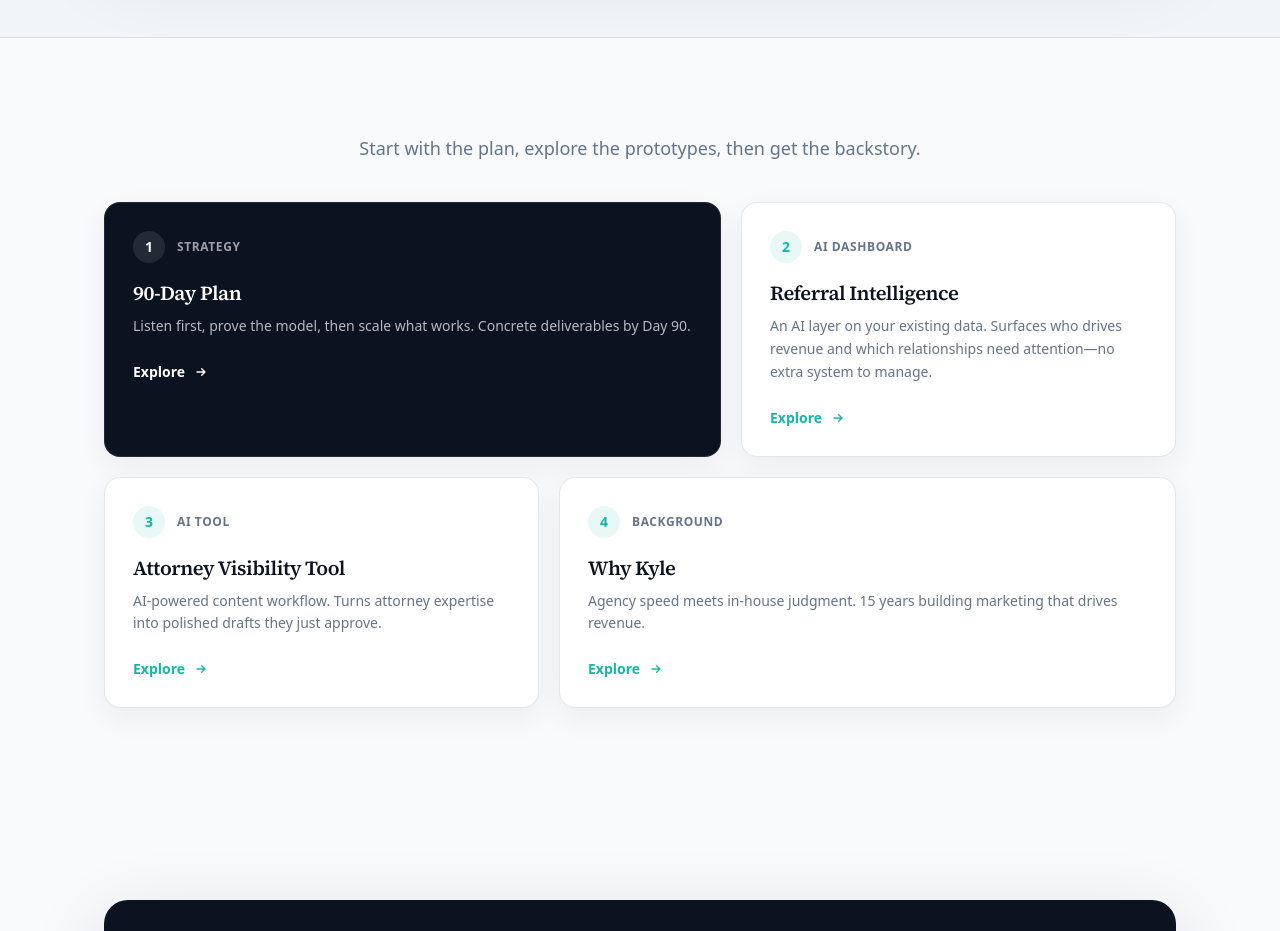
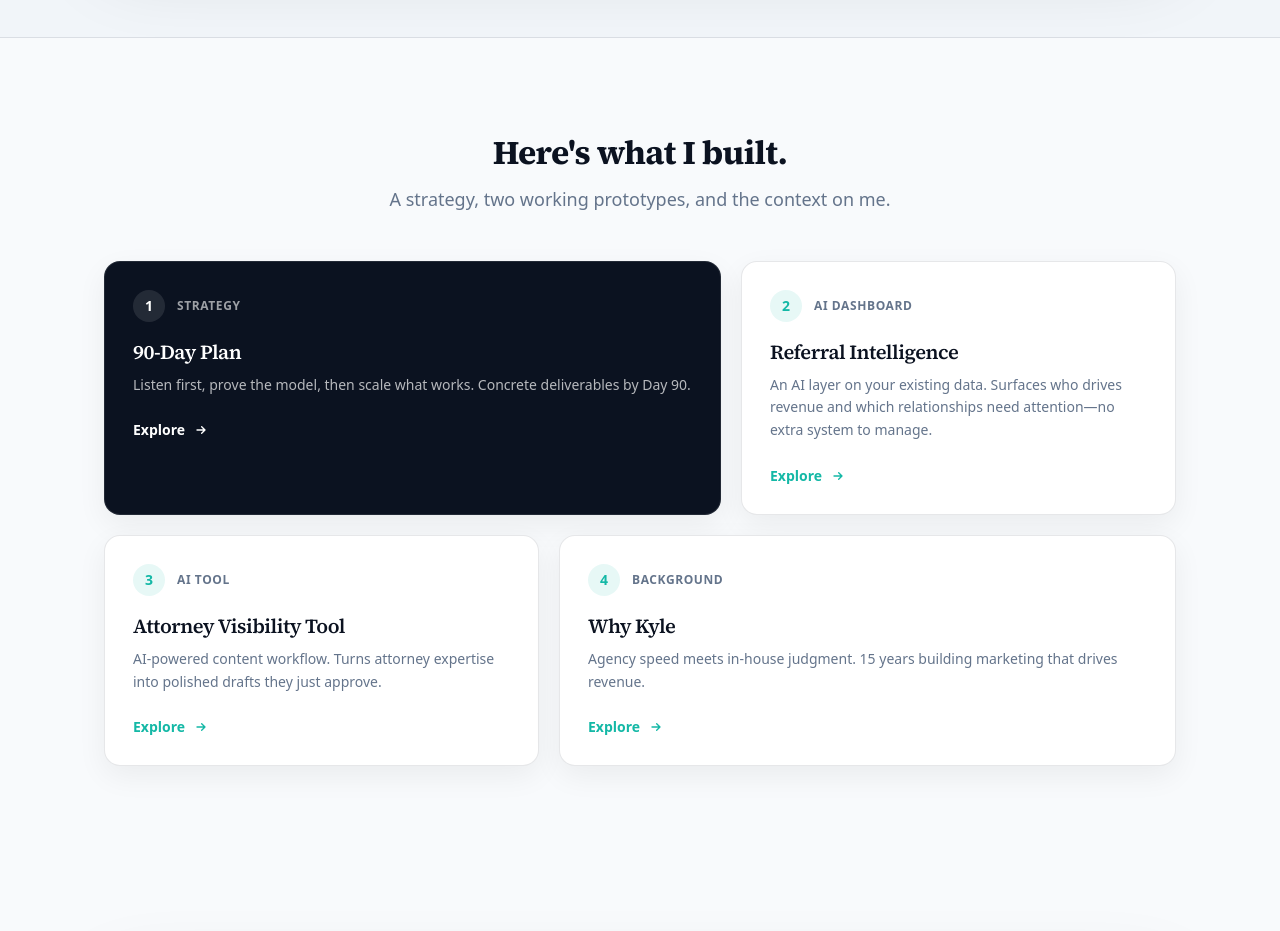
Before and after one commit to SidekickMarketer/ubg-cmo-demo, a Next.js app: page / in a window 1280 px wide. Shown: the part 1340-2271 px from the top of the page. Built offline with nearby package versions, Linux system fonts and the light colour scheme.

Commit message:
Stronger section header: Here's what I built

```diff
--- a/src/app/page.tsx
+++ b/src/app/page.tsx
@@ -231,9 +231,14 @@ export default function HomePage() {
       {/* WHAT'S INSIDE BENTO */}
       <Container>
         <Section id="explore">
-          <p className="text-center text-lg text-[color:var(--muted)] max-w-xl mx-auto mb-10">
-            Start with the plan, explore the prototypes, then get the backstory.
-          </p>
+          <div className="text-center max-w-2xl mx-auto mb-12">
+            <h2 className="h2 text-[color:var(--navy)]">
+              Here&apos;s what I built.
+            </h2>
+            <p className="mt-3 text-lg text-[color:var(--muted)]">
+              A strategy, two working prototypes, and the context on me.
+            </p>
+          </div>
 
           <div className="grid grid-cols-1 gap-5 lg:grid-cols-12">
             <div className="lg:col-span-7">
```
